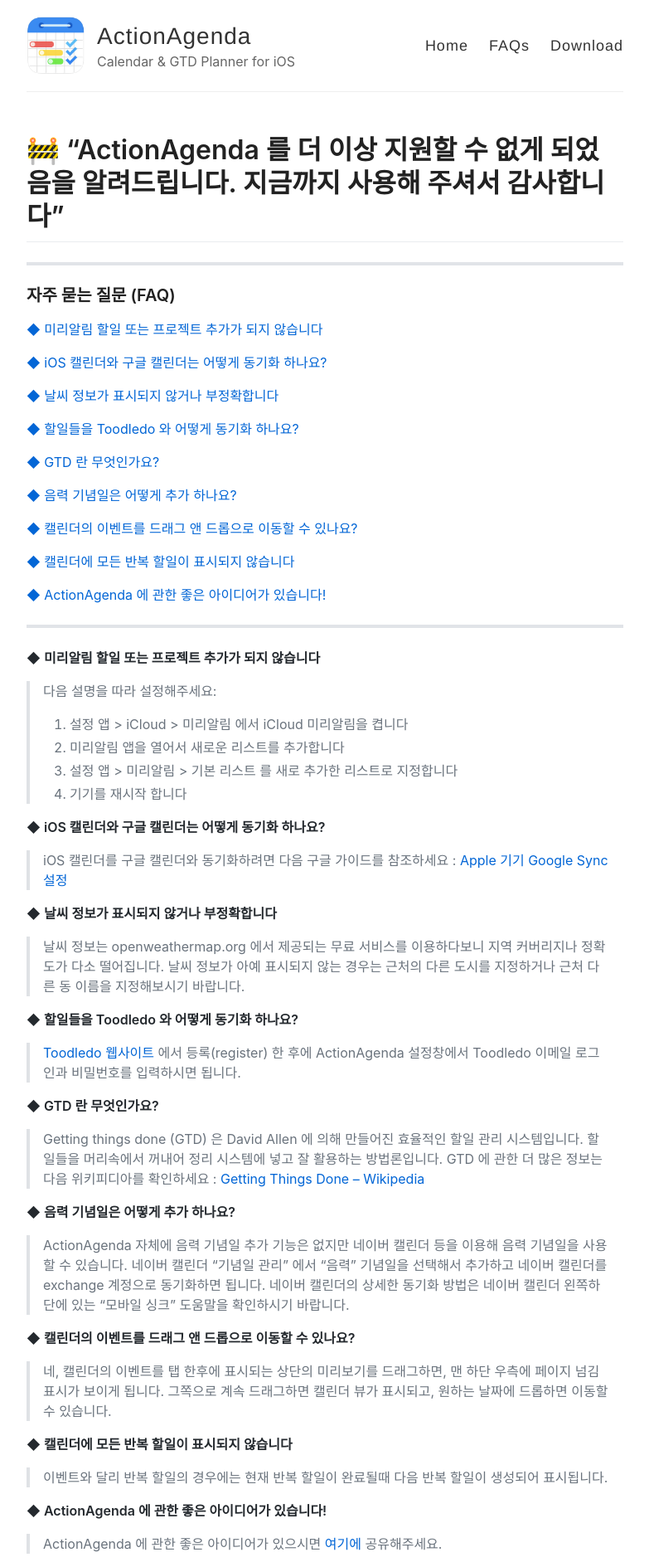
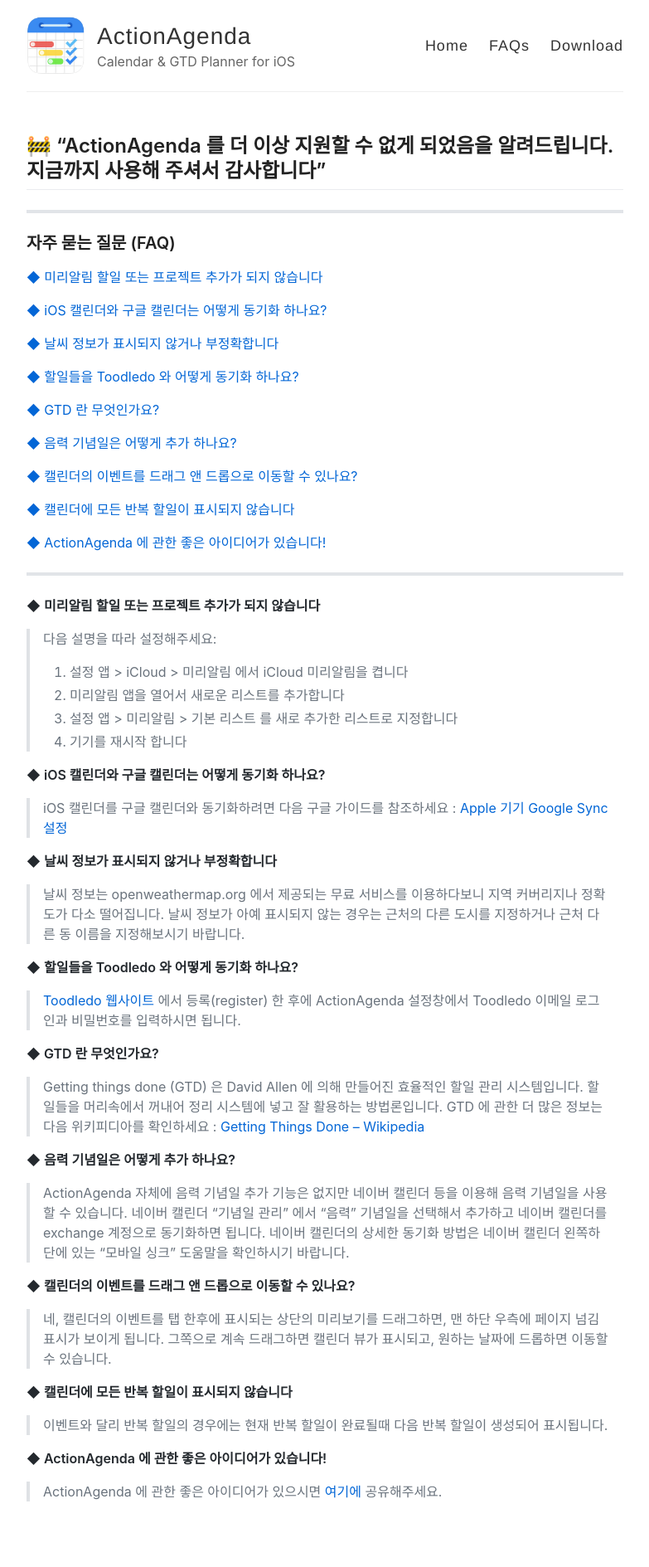
Before and after one commit to actionagenda/actionagenda, a Jekyll site: the page built from faqs-ko.md, in a window 1280 px wide. Shown: the whole page at 83% size, without its empty margins (248-1031 px from the left). Built offline with Jekyll 4.4.1, drawn with Linux system fonts in a browser that asks for light colours; after the commit the page ends 1826 px from its top, so only the background shows below that.

Commit message:
Update faqs-ko.md

```diff
--- a/faqs-ko.md
+++ b/faqs-ko.md
@@ -4,7 +4,7 @@ title: FAQs
 permalink: /faqs-ko/
 ---
 
-# 🚧  "ActionAgenda 를 더 이상 지원할 수 없게 되었음을 알려드립니다. 지금까지 사용해 주셔서 감사합니다"
+## 🚧  "ActionAgenda 를 더 이상 지원할 수 없게 되었음을 알려드립니다. 지금까지 사용해 주셔서 감사합니다"
 -------
 
 ### 자주 묻는 질문 (FAQ)
```
